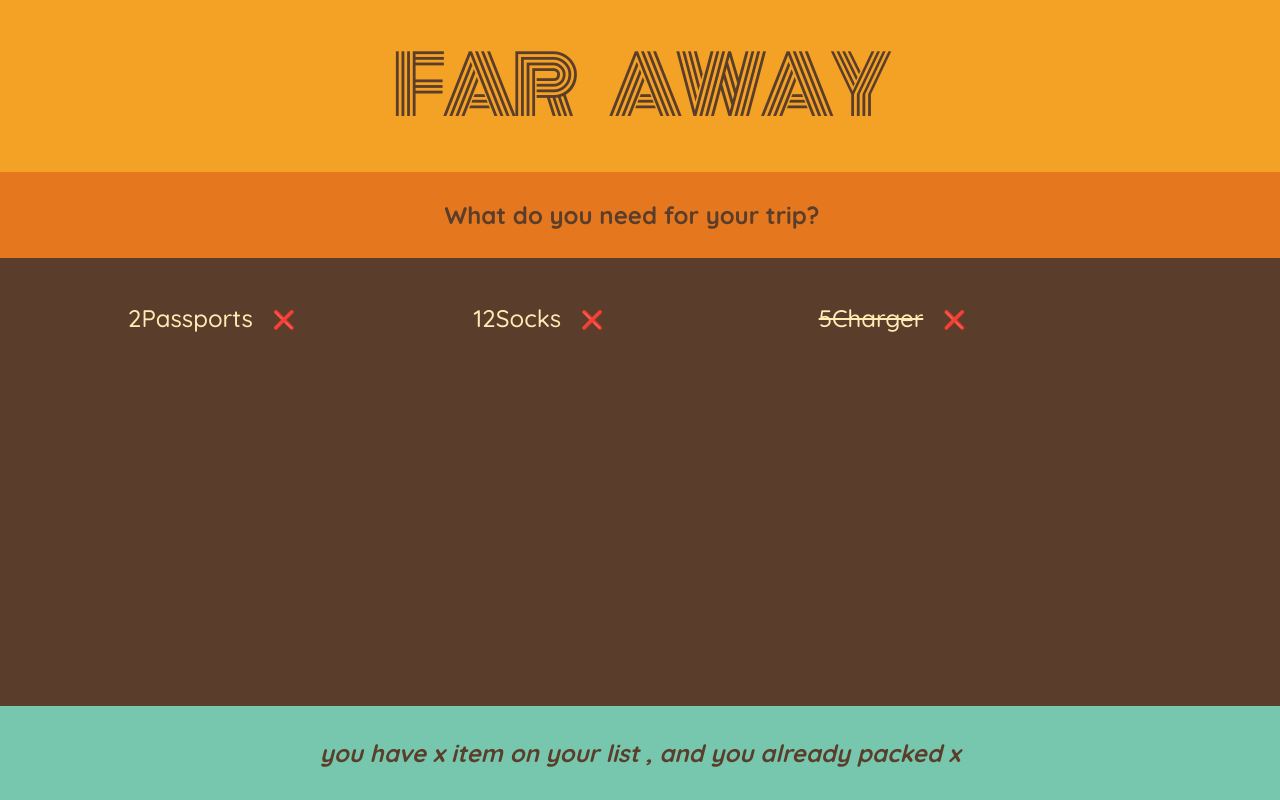
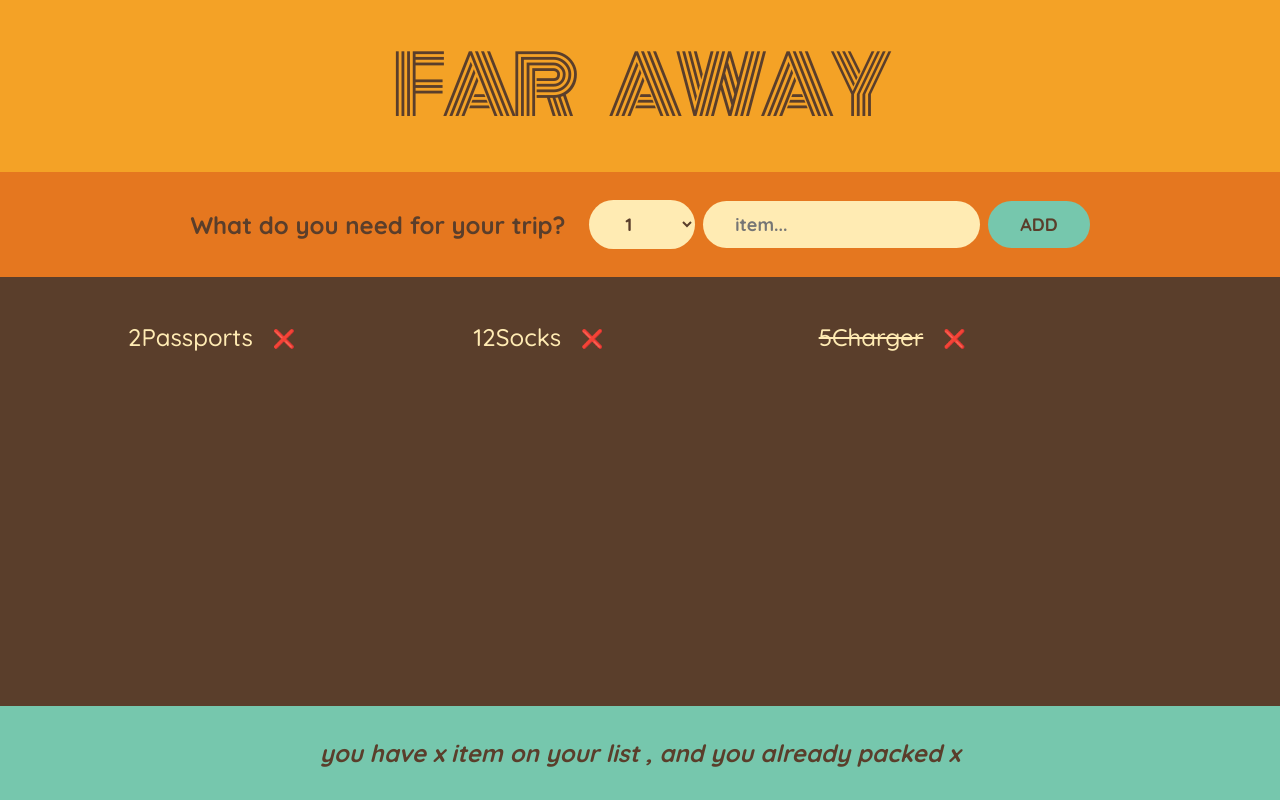
Before and after one commit to Alimombeni/Travel-Packing-List, a React (Create React App) app: page / in a window 1280 px wide. Built offline with nearby package versions, Linux system fonts and the light colour scheme.

Commit message:
[ADD:form section]

```diff
--- a/src/Form.js
+++ b/src/Form.js
@@ -1,9 +1,28 @@
+import {useState} from "react";
+
 function Form (){
 
+
+function handleSubmit (e) {
+    e.preventDefault()
+
+
+}
+
     return(
-        <div className='add-form'>
+        <form className='add-form' onSubmit={handleSubmit}>
+
             <h3>What do you need for your trip?</h3>
-        </div>
+            <select>
+
+                {Array.from({length: 20} , (_, i) => i + 1 ).
+                map((num)=>( <option value={num} key={num}>{num}</option>))}
+
+
+            </select>
+            <input type="text" placeholder="item..."/>
+            <button>Add</button>
+        </form>
     )
 
 
```
